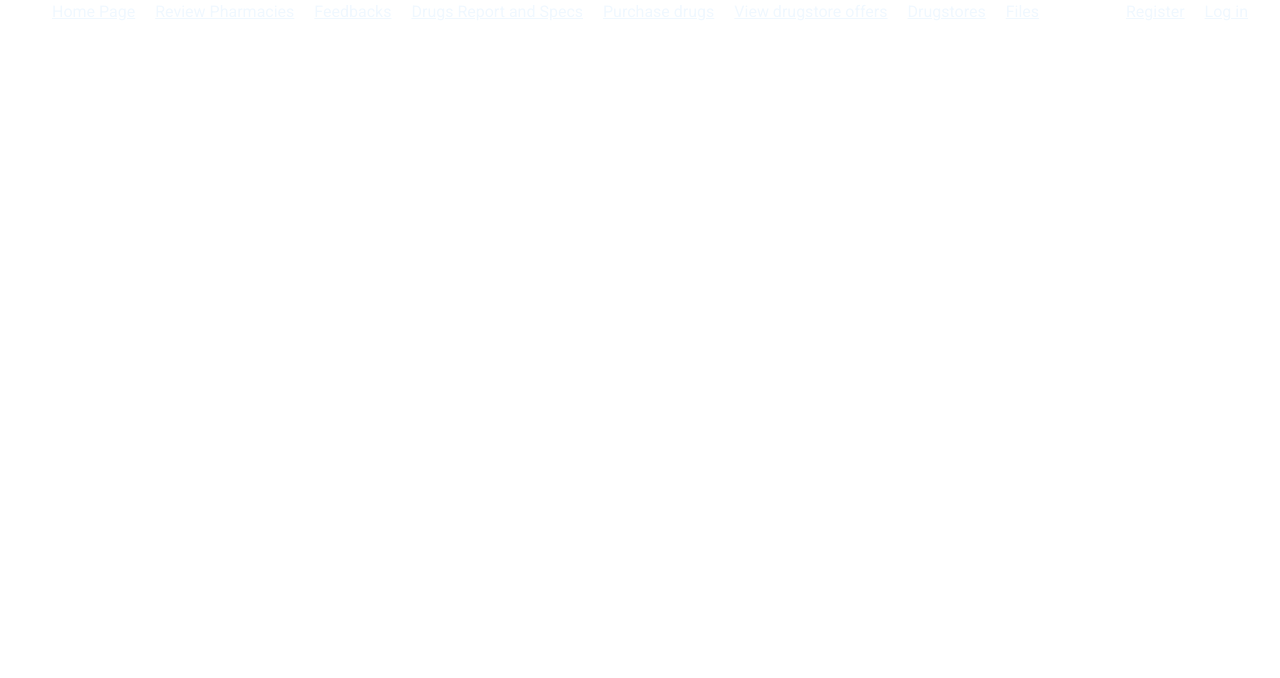
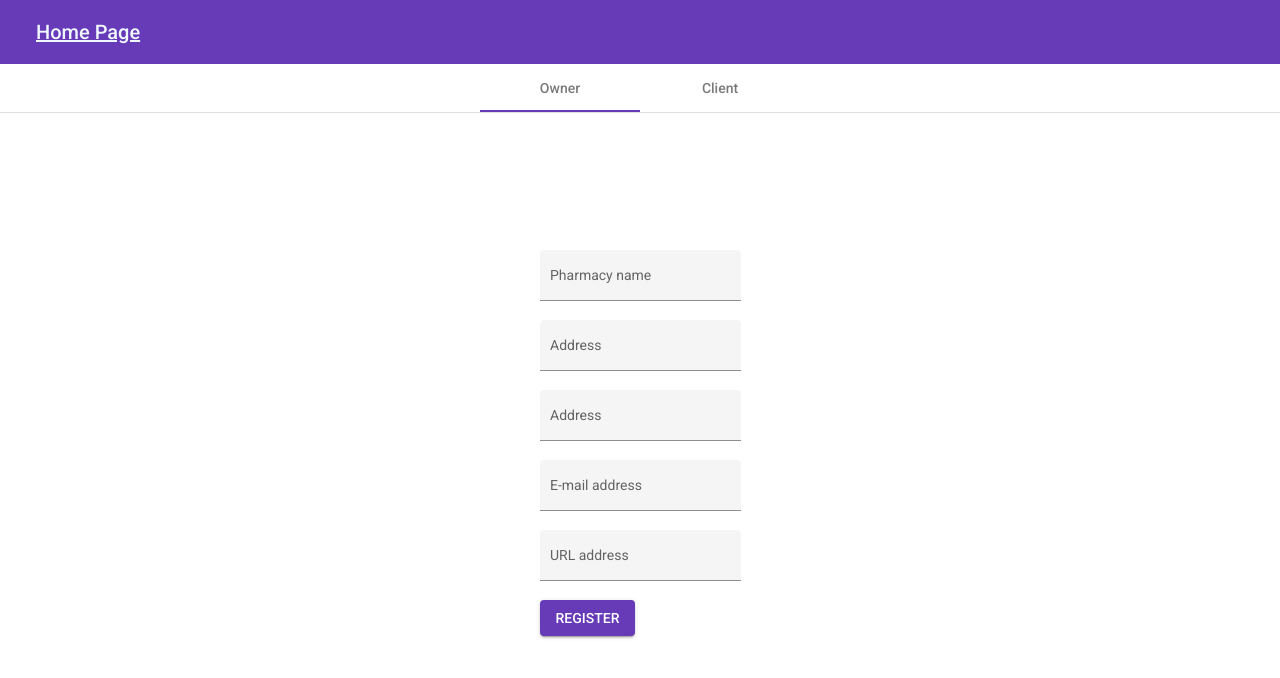
Before and after one commit to Branimirius/ISA, an Angular app in the folder IsaBookingAngular/: page /registration in a window 1280 px wide. Before the commit this address led to /. Shown: the top 678 px of the page. Built offline with nearby package versions, Linux system fonts and the light colour scheme.

Commit message:
frontend setup

```diff
--- a/IsaBookingAngular/src/app/app-routing.module.ts
+++ b/IsaBookingAngular/src/app/app-routing.module.ts
@@ -1,7 +1,15 @@
 import { NgModule } from '@angular/core';
 import { RouterModule, Routes } from '@angular/router';
 
-const routes: Routes = [];
+import { RegistrationComponent } from './registration/registration.component';
+import { LandingPageComponent } from './landing-page/landing-page.component';
+
+const routes: Routes = [
+  { path: 'registration', component: RegistrationComponent},
+  { path: 'landingPage', component: LandingPageComponent},
+  { path: '', redirectTo: 'landingPage', pathMatch: 'full' },
+  { path: '**', redirectTo: 'landingPage', pathMatch: 'full' },
+];
 
 @NgModule({
   imports: [RouterModule.forRoot(routes)],
--- a/IsaBookingAngular/src/app/app.component.html
+++ b/IsaBookingAngular/src/app/app.component.html
@@ -1,6 +1,3 @@
 <main>
-  <mat-toolbar>
-    <app-navigation></app-navigation>
-  </mat-toolbar>
   <router-outlet></router-outlet>
 </main>
--- a/IsaBookingAngular/src/app/landing-page/landing-page.component.css
+++ b/IsaBookingAngular/src/app/landing-page/landing-page.component.css
@@ -11,3 +11,21 @@
     margin-right: auto;
     margin-top: 2%;
 }
+
+mat-toolbar span{
+    margin-left: 20px;
+    display: flex;
+}
+
+.example-spacer {
+    flex: 1 1 auto;
+  }
+
+mat-toolbar a{
+    text-decoration-color: aliceblue;
+    color: aliceblue;
+}
+
+mat-toolbar div{
+   color: rgb(0, 0, 0);
+}
--- a/IsaBookingAngular/src/app/landing-page/landing-page.component.html
+++ b/IsaBookingAngular/src/app/landing-page/landing-page.component.html
@@ -1,3 +1,32 @@
+<mat-toolbar color="primary">
+    <span>
+        <a routerLink='/home'> Home Page </a>
+    </span>
+
+
+
+
+
+    <span class="registration">
+        <a routerLink='/registration'> Register </a>
+    </span>
+
+
+
+
+
+
+
+
+
+
+    <span class="example-spacer"></span>
+
+    <span class="registration">
+        <button mat-raised-button>Log Out</button>
+    </span>
+</mat-toolbar>
+
 <div class="landing-body">
     <img src="./assets/LakeHouseLogo.jpg"
              class="img-landing"
--- a/IsaBookingAngular/src/app/navigation/navigation.component.html
+++ b/IsaBookingAngular/src/app/navigation/navigation.component.html
@@ -3,32 +3,6 @@
         <a routerLink='/home'> Home Page </a>
     </span>
 
-    <span>
-        <a routerLink='/reviews'> Review Pharmacies </a>
-    </span>
-
-    <span>
-        <a routerLink='/feedbacks'> Feedbacks </a>
-    </span>
-
-    <span>
-        <a routerLink='/drugs-consumption'> Drugs Report and Specs </a>
-    </span>
-
-    <span>
-        <a routerLink='/purchase'> Purchase drugs </a>
-    </span>
-
-    <span>
-        <a routerLink='/drugstore-offer'> View drugstore offers </a>
-    </span>
-    <span>
-        <a routerLink='/all-drugstores'> Drugstores </a>
-    </span>
-
-    <span>
-        <a matBadgeOverlap="false" routerLink='/files'>Files</a>
-    </span>
 
     <span class="example-spacer"></span>
 
--- a/IsaBookingAngular/src/app/navigation/navigation.component.ts
+++ b/IsaBookingAngular/src/app/navigation/navigation.component.ts
@@ -1,4 +1,6 @@
 import { Component, OnInit } from '@angular/core';
+import { Router } from '@angular/router';
+
 
 @Component({
   selector: 'app-navigation',
@@ -8,7 +10,7 @@ import { Component, OnInit } from '@angular/core';
 export class NavigationComponent implements OnInit {
   pageTitle="Booking App";
 
-  constructor() {
+  constructor(private router: Router) {
    }
   ngOnInit(): void {
   }
--- /dev/null
+++ b/IsaBookingAngular/src/app/registration/registration.component.css
@@ -0,0 +1,20 @@
+mat-toolbar span{
+    margin-left: 20px;
+    display: flex;
+}
+
+.example-spacer {
+    flex: 1 1 auto;
+  }
+
+mat-toolbar a{
+    text-decoration-color: aliceblue;
+    color: aliceblue;
+}
+
+mat-toolbar div{
+   color: black;
+}
+mat-tab-group {
+    justify-content: center;
+}
--- /dev/null
+++ b/IsaBookingAngular/src/app/registration/registration.component.html
@@ -0,0 +1,56 @@
+<mat-toolbar color="primary">
+    <span>
+        <a routerLink='/home'> Home Page </a>
+    </span>
+
+
+    <span class="example-spacer"></span>
+
+
+</mat-toolbar>
+<mat-tab-group>
+  <mat-tab label="Owner">
+
+
+    <mat-grid-list cols="1" rowHeight="700px">
+        <mat-grid-tile>
+            <div class="example-container" >
+              <mat-form-field appearance="fill" class="width-200">
+                <mat-label>Pharmacy name</mat-label>
+                <input type="text" matInput >
+              </mat-form-field>
+              <br>
+              <mat-form-field appearance="fill" class="width-200">
+                <mat-label>Address</mat-label>
+                <input type="text" matInput >
+              </mat-form-field>
+              <br>
+              <mat-form-field appearance="fill" class="width-200">
+                <mat-label>Address</mat-label>
+                <input type="text" matInput >
+              </mat-form-field>
+              <br>
+              <mat-form-field appearance="fill" class="width-200">
+                <mat-label>E-mail address</mat-label>
+                <input type="text" matInput placeholder="Ex. pat@example.com">
+              </mat-form-field>
+              <br>
+              <mat-form-field appearance="fill" class="width-200">
+                <mat-label>URL address</mat-label>
+                <input type="text" matInput placeholder="Ex. http://pharmacy021.rs/">
+              </mat-form-field>
+              <br>
+              <mat-card-actions>
+                <button mat-raised-button color="primary">REGISTER</button>
+              </mat-card-actions>
+              <br>
+              <br><br>
+          </div>
+        </mat-grid-tile>
+      </mat-grid-list>
+  </mat-tab>
+  <mat-tab label="Client">
+      <h3>Client registration</h3>
+
+  </mat-tab>
+</mat-tab-group>
--- /dev/null
+++ b/IsaBookingAngular/src/app/registration/registration.component.ts
@@ -0,0 +1,15 @@
+import { Component, OnInit } from '@angular/core';
+
+@Component({
+  selector: 'app-registration',
+  templateUrl: './registration.component.html',
+  styleUrls: ['./registration.component.css']
+})
+export class RegistrationComponent implements OnInit {
+
+  constructor() { }
+
+  ngOnInit(): void {
+  }
+
+}
--- a/IsaBookingAngular/src/styles.css
+++ b/IsaBookingAngular/src/styles.css
@@ -1,5 +1,9 @@
 /* You can add global styles to this file, and also import other style files */
 @import '~bootstrap/dist/css/bootstrap.min.css';
 @import '~ngx-toastr/toastr';
+@import '~@angular/material/prebuilt-themes/deeppurple-amber.css';
 html, body { height: 100%; }
 body { margin: 0; font-family: Roboto, "Helvetica Neue", sans-serif; }
+.mat-tab-labels {
+    justify-content: center;
+}
```
Also changed, not shown: IsaBookingAngular/src/app/app.module.ts (+5 -5 lines), 1 other file (tests, documents, lock files or other folders).
